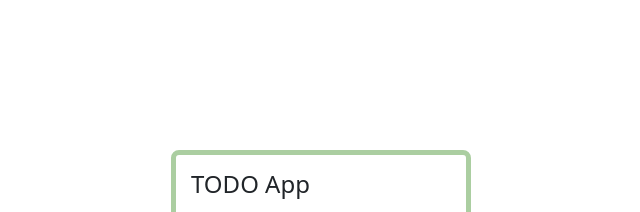
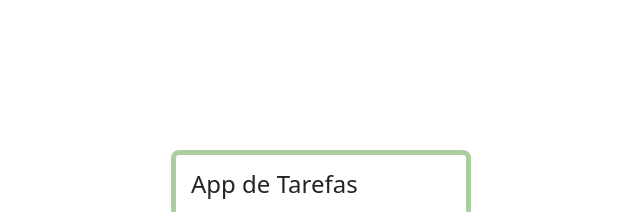
Before and after one commit to Isleony/NovoFord, a website: page Exemplo 3 - Controle de Tarefas/index.html in a window 1280 px wide. Shown: the top 212 px of the page, without its empty margins (319-959 px from the left). Drawn offline with nearby package versions, Linux system fonts and the light colour scheme.

Commit message:
Descrição do commit

```diff
--- a/Exemplo 3 - Controle de Tarefas/index.html
+++ b/Exemplo 3 - Controle de Tarefas/index.html
@@ -14,7 +14,7 @@
 
 <body>
     <div class="app">
-        <h4 class="mb-3">TODO App</h4>
+        <h4 class="mb-3">App de Tarefas</h4>
         <div id="addNew" data-bs-toggle="modal" data-bs-target="#form">
             <!-- Alterando o atributo para `#form` (id -> padrao do Boostrap) ao invés de `form` (tag) -->
             <span>Adicionar Nova Tarefa</span>
```
